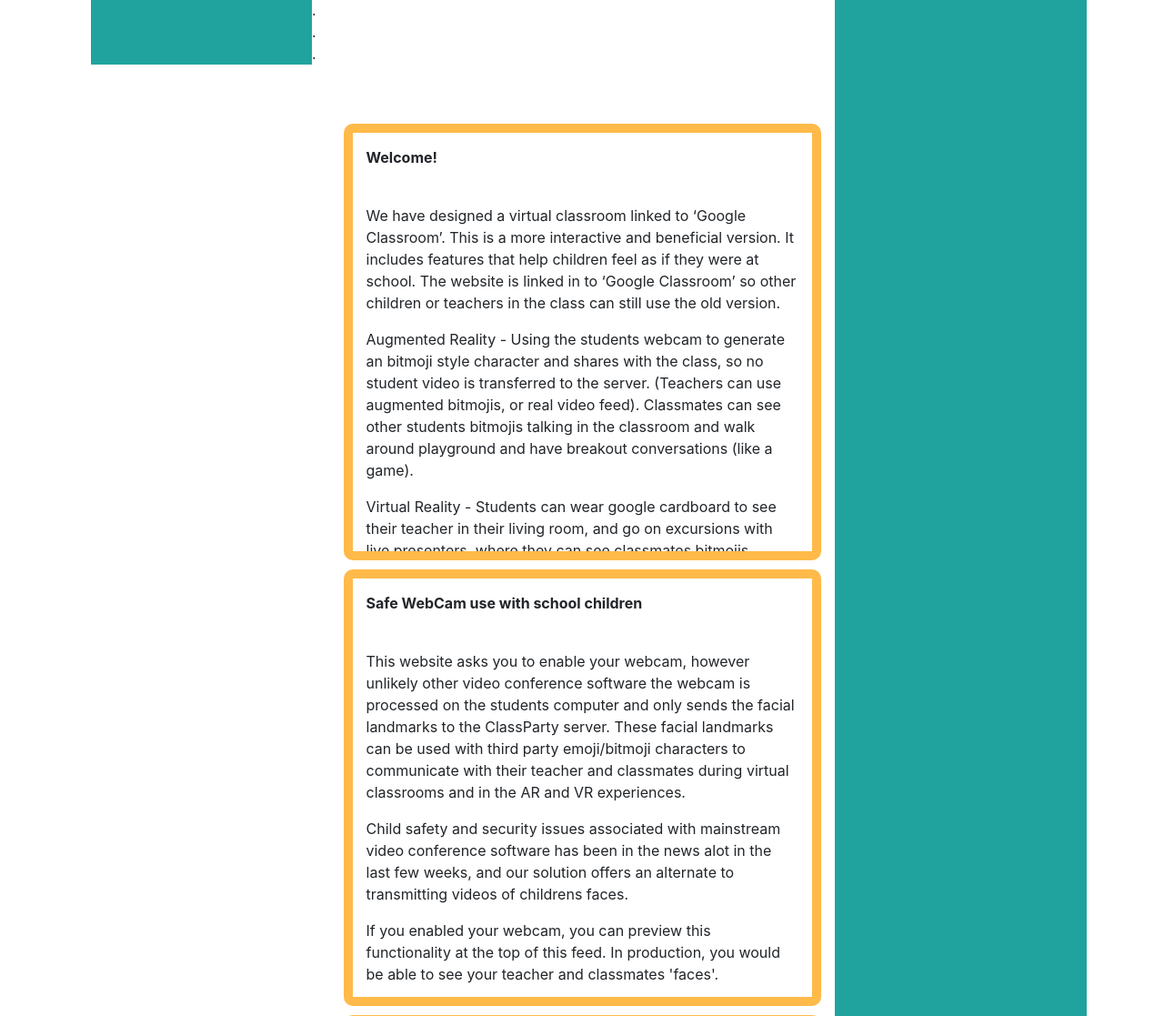
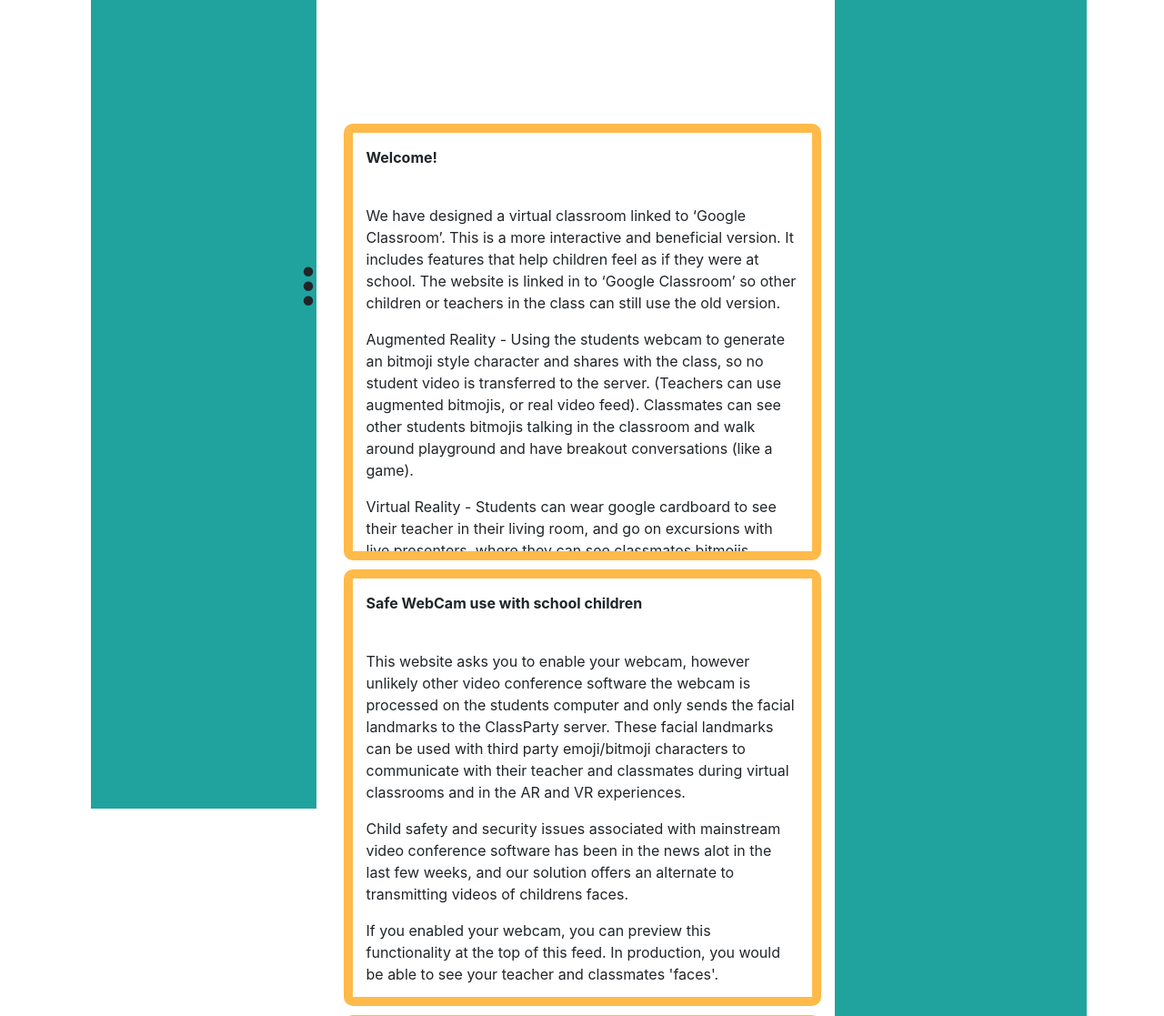
Before and after one commit to karwalski/classparty, a PHP site: page / in a window 1280 px wide. Shown: the part 56-1173 px from the top of the page at 91% size. Run offline with PHP 8.4, Linux system fonts and the light colour scheme; some libraries are stand-ins or nearby versions; some web fonts are replaced.

Commit message:
style sidebar

```diff
--- a/htdocs/css/styles.css
+++ b/htdocs/css/styles.css
@@ -161,5 +161,17 @@ z-index: -1000;
 .faceoverlay {
 min-width: 50%;
     width: 20vw;
+}
 
+#threeDots {
+
+display: inline-block;
+	width: 20px;
+    background-color: #20A39E;
+    height: 100vh;
+    padding-top: 30vh;
+    text-align: center;
+    font-size: 5em;
+    overflow: hidden;
+    line-height: 0.2em;
 }
```
